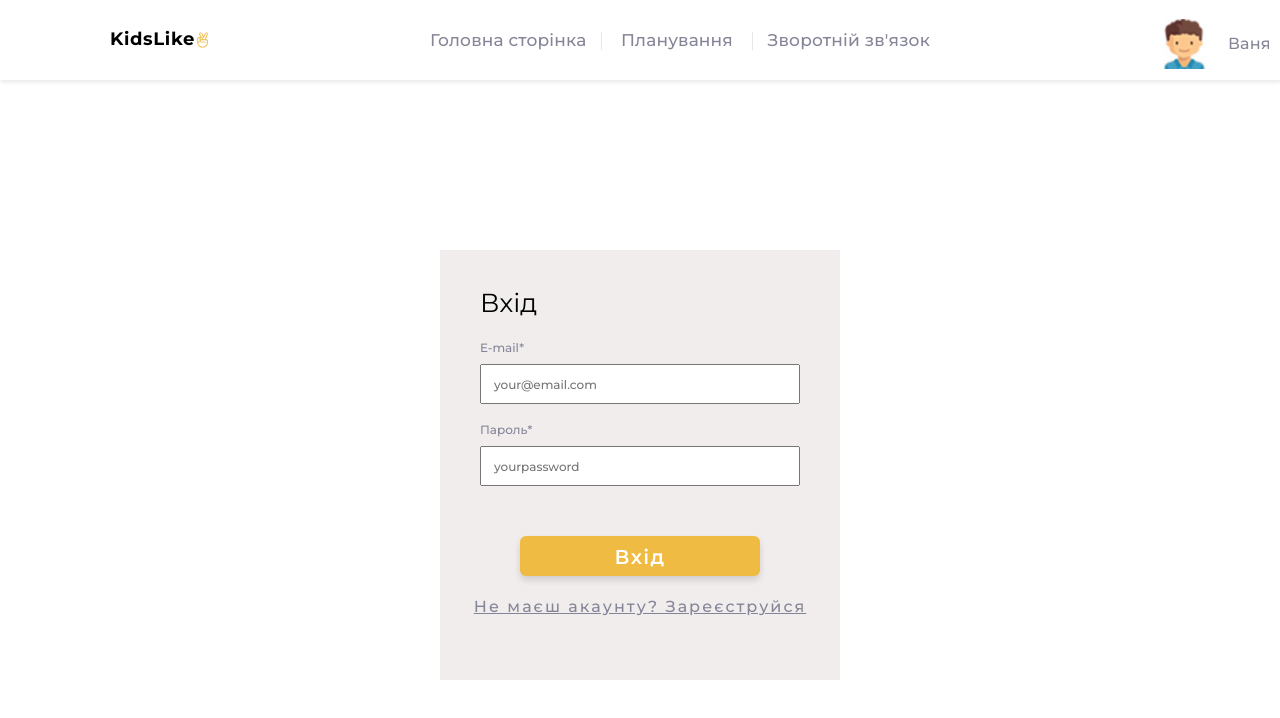
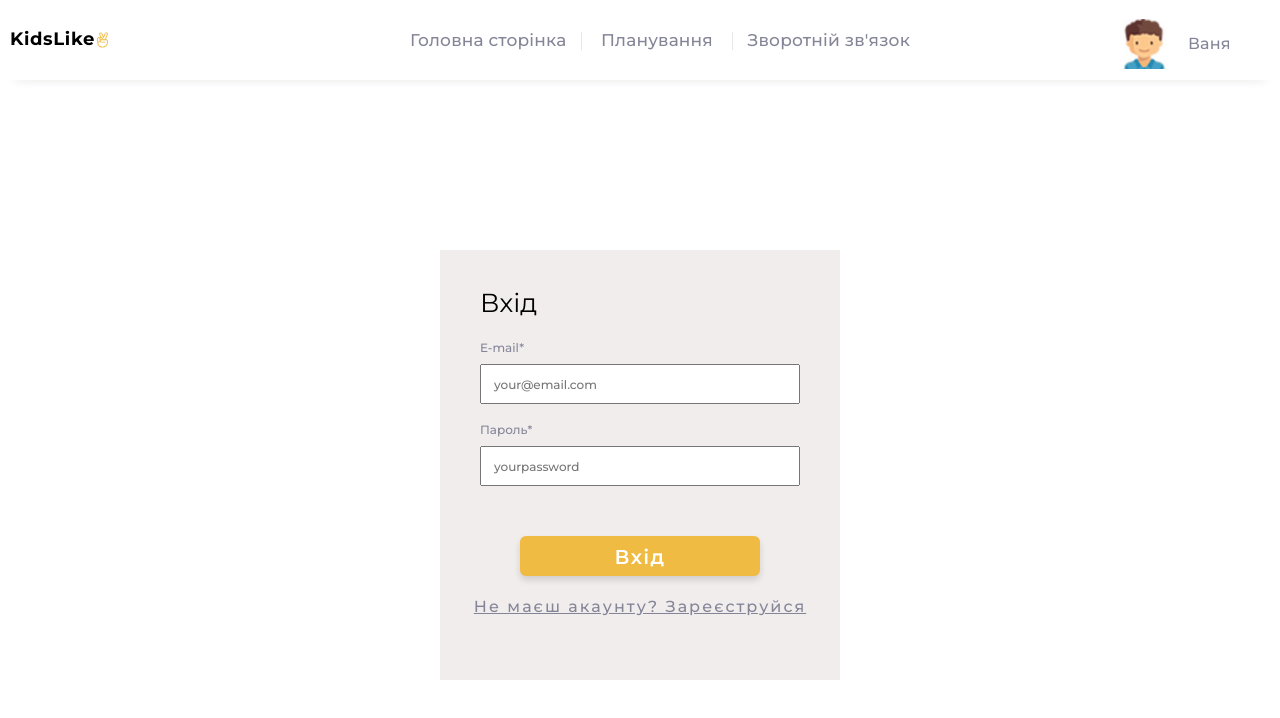
Before and after one commit to vbguard/kidsLike, a React app: page /login in a window 1280 px wide. Shown: the top 718 px of the page. Built offline with nearby package versions, Linux system fonts and the light colour scheme.

Commit message:
changes added

```diff
--- a/package.json
+++ b/package.json
@@ -36,7 +36,7 @@
     "fs-extra": "7.0.1",
     "gh-pages": "^2.0.1",
     "html-webpack-plugin": "4.0.0-beta.5",
-    "husky": "^3.0.8",
+    "husky": "^3.0.9",
     "identity-obj-proxy": "3.0.0",
     "is-wsl": "^1.1.0",
     "jest": "24.7.1",
--- a/src/components/Header/Header.js
+++ b/src/components/Header/Header.js
@@ -16,6 +16,7 @@ export default class Header extends Component {
   render() {
     const { isLogged } = this.state;
     return (
+      <div className={styles.border}>
         <div className={styles.container}>
           {isLogged ? (
             <>
@@ -36,6 +37,7 @@ export default class Header extends Component {
             </>
           )}
         </div>
+      </div>
     );
   }
 }
--- a/src/components/Header/Header.module.css
+++ b/src/components/Header/Header.module.css
@@ -62,9 +62,12 @@ img {
         margin: 0 auto;
         flex-direction: row;
         justify-content: space-evenly;
-        box-shadow: 1px 1.7px 4px 0 rgba(29, 29, 27, 0.1);
   background-color: var(--white);
 
+    }
+
+    .border {
+        box-shadow: 0px 15px 10px -15px rgba(29, 29, 27, 0.1);
     }
     .burger {
         display: none;
@@ -91,12 +94,13 @@ img {
 @media screen and (min-width: 1280px) {
     .container {
         width: 1280px;
-      justify-content: space-around;
+      justify-content: unset;
     }
 
     .link {
         font-size: 18px;
         width: 100px;
+        margin-left: 10px;
     }
 
     .logoIcon {
--- a/src/components/Nav/Nav.module.css
+++ b/src/components/Nav/Nav.module.css
@@ -92,6 +92,7 @@
 
   .nav {
     width: 500px;
+    margin-left: 300px;
   }
   .navLink,
   .navLinkBorders {
--- a/src/components/NavLogin/NavLogin.js
+++ b/src/components/NavLogin/NavLogin.js
@@ -64,7 +64,7 @@ export default class NavLogin extends Component {
             </li>
             <li>
               <NavLink
-                to="/contact"
+                to="/contacts"
                 className={styles.menuOpenNavLink}
                 onClick={this.toggleModal}
                 activeStyle={activeStyle}
--- a/src/components/NavLogin/NavLogin.module.css
+++ b/src/components/NavLogin/NavLogin.module.css
@@ -150,6 +150,7 @@
         width: 130px;
         justify-content: space-around;
         margin-top: 11px;
+        margin-left: 200px;
     }
     .user {
         font-size: 16px;
```
Also changed, not shown: 1 other file (tests, documents, lock files or other folders). Lines whose indentation alone changed are shown as unchanged.
